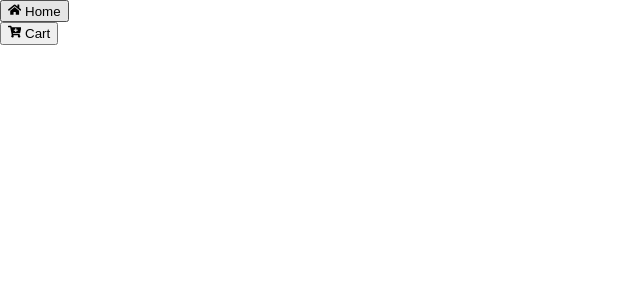
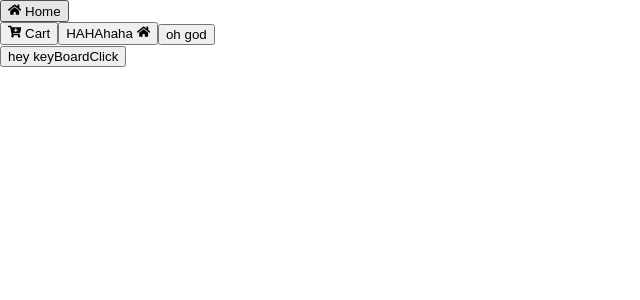
Before and after one commit to shanushikhar/React-Hooks, a React (Create React App) app: page / in a window 1280 px wide. Shown: the top 300 px of the page, without its empty margins (0-640 px from the left). Built offline with nearby package versions, Linux system fonts and the light colour scheme.

Commit message:
added some more props into life

```diff
--- a/src/index.js
+++ b/src/index.js
@@ -73,9 +73,16 @@ const text = "this is weird at all";
 // ReactDOM.render(<Icon />, domElement);
 
 // Re_using Components.....
-const Icon = ({ icon, name }) => (
-  <button className="any class name">
-    {icon} <span style={{}}>{name}</span>
+const Icon = ({ icon, name, children, clicked, onMyKeyBoardClicked }) => (
+  <button
+    onKeyDown={(e) => {
+      if (e.key === "Enter" || e.key === " ") onMyKeyBoardClicked();
+    }}
+    onClick={clicked}
+    className="any class name"
+  >
+    {icon} <span>{name}</span>
+    {children}
   </button>
 );
 
@@ -84,6 +91,25 @@ ReactDOM.render(
   <div>
     <Icon icon={<FaHome />} name="Home" /> <br />
     <Icon icon={<FaCartPlus />} name="Cart" />
+    {/* here it is passing by name */}
+    <Icon
+      clicked={() => {
+        console.log("clicked.");
+      }}
+    >
+      HAHAhaha <FaHome />
+      {/* here it is passing by position */}
+    </Icon>
+    <Icon children="oh god" />
+    <br />
+    {/* here it is passing by name */}
+    <Icon
+      onMyKeyBoardClicked={() => {
+        console.log("keyboard clicked");
+      }}
+    >
+      hey keyBoardClick
+    </Icon>
   </div>,
   domElement
 );
```
